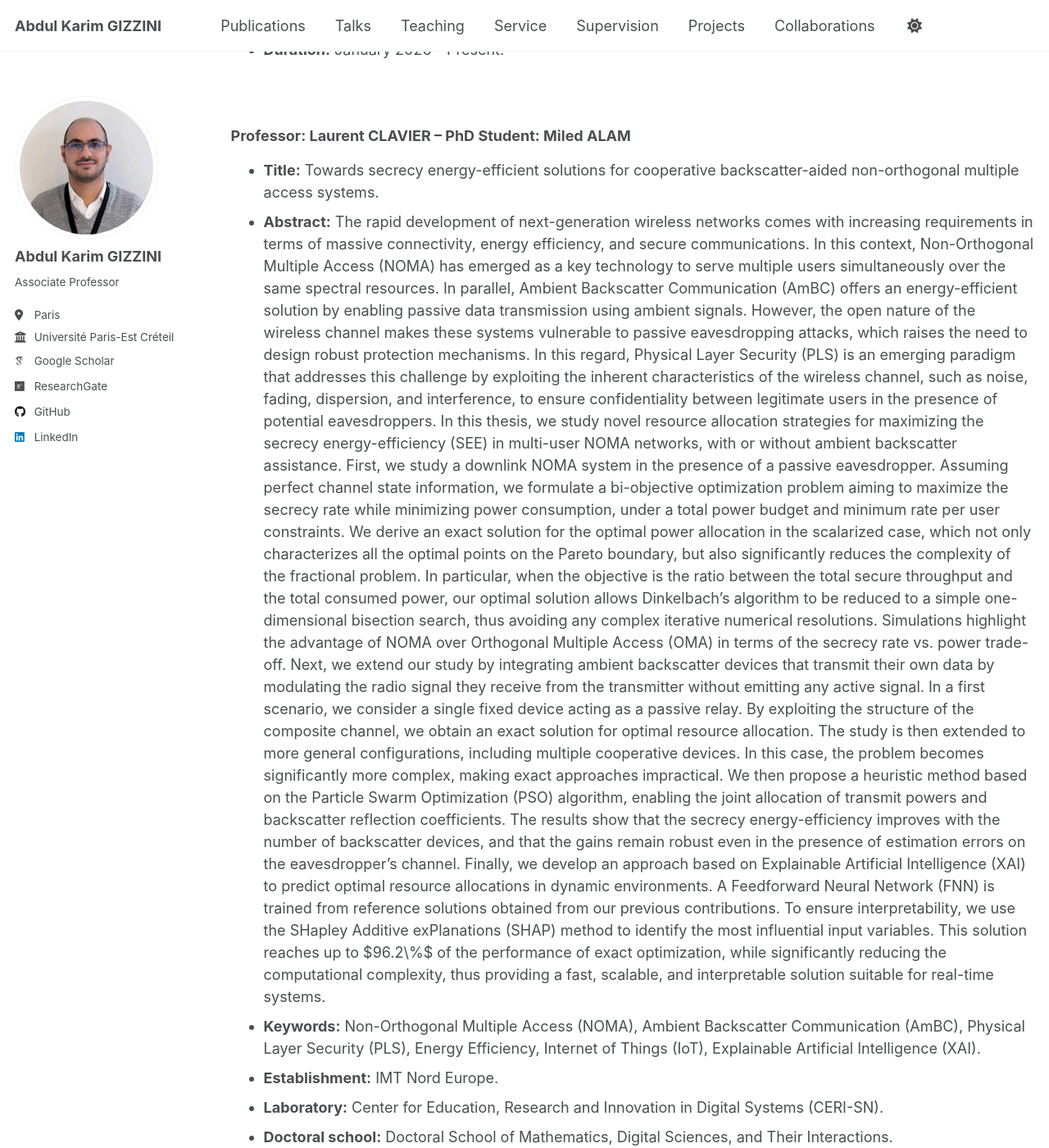
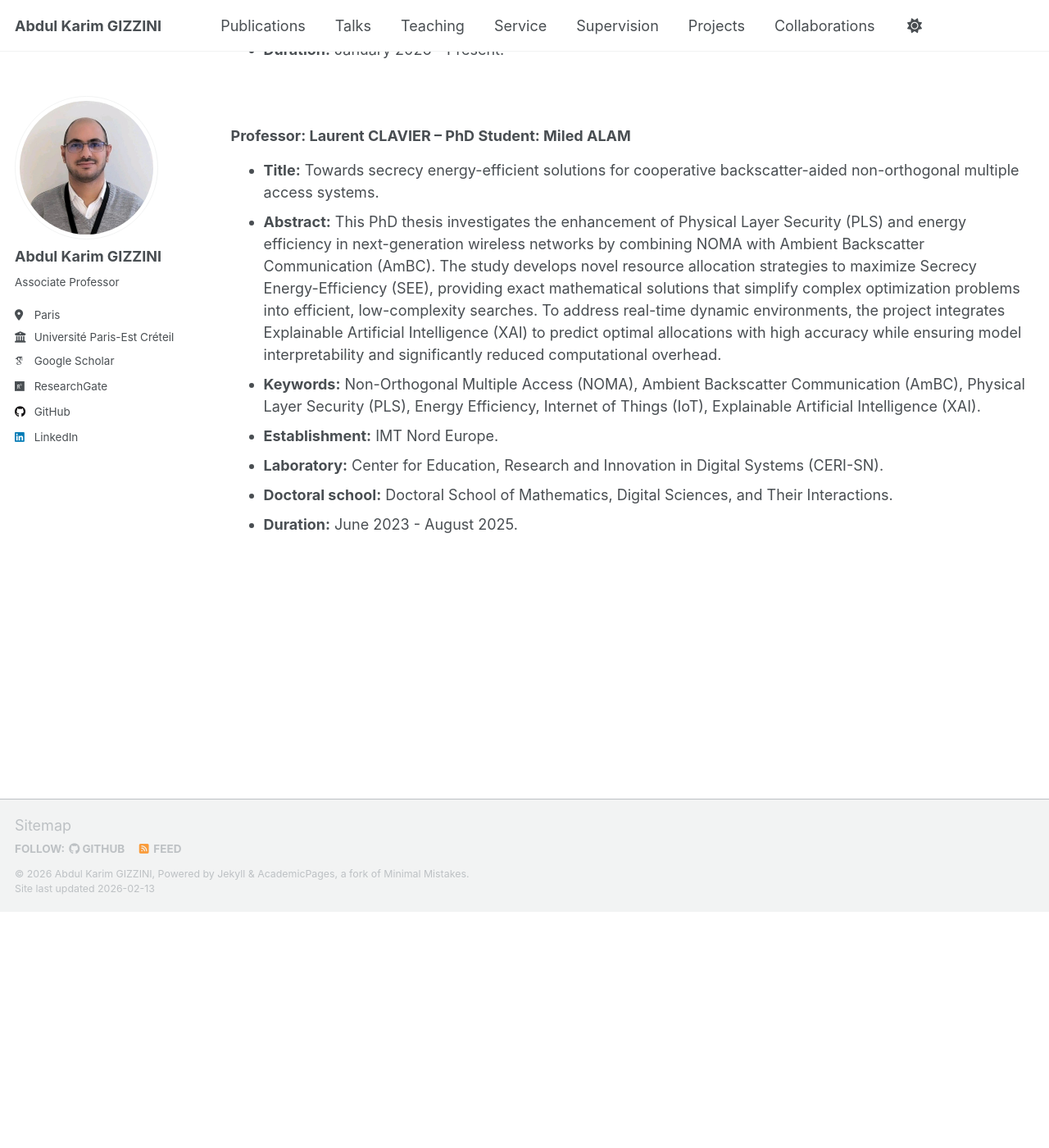
Before and after one commit to abdulkarimgizzini/abdulkarimgizzini-website, a Jekyll site: the page built from _pages/collaborations.md, in a window 1280 px wide and 1400 px high, scrolled down 605 px. Shown: the whole window at 82% size. Built offline with Jekyll 4.4.1, drawn with Linux system fonts in a browser that asks for light colours; some web fonts are replaced; a script that is not in the unit is left out; after the commit the page ends 1717 px from its top, so only the background shows below that.

Commit message:
Update collaborations.md

```diff
--- a/_pages/collaborations.md
+++ b/_pages/collaborations.md
@@ -26,12 +26,7 @@ author_profile: true
 ### Professor: Laurent CLAVIER -- PhD Student: Miled ALAM
 
 * **Title:** Towards secrecy energy-efficient solutions for cooperative backscatter-aided non-orthogonal multiple access systems.
-* **Abstract:** The rapid development of next-generation wireless networks comes with increasing requirements in terms of massive connectivity, energy efficiency, and secure communications. In this context, Non-Orthogonal Multiple Access (NOMA) has emerged as a key technology to serve multiple users simultaneously over the same spectral resources. In parallel, Ambient Backscatter Communication (AmBC) offers an energy-efficient solution by enabling passive data transmission using ambient signals. However, the open nature of the wireless channel makes these systems vulnerable to passive eavesdropping attacks, which raises the need to design robust protection  mechanisms.
-In this regard, Physical Layer Security (PLS) is an emerging paradigm that addresses this challenge by exploiting the inherent characteristics of the wireless channel, such as noise, fading, dispersion, and interference, to ensure confidentiality between legitimate users in the presence of potential eavesdroppers.
-In this thesis, we study novel resource allocation strategies for maximizing the secrecy energy-efficiency (SEE) in multi-user NOMA networks, with or without ambient backscatter assistance.
-First, we study a downlink NOMA system in the presence of a passive eavesdropper. Assuming perfect channel state information, we formulate a bi-objective optimization problem aiming to maximize the secrecy rate while minimizing power consumption, under a total power budget and minimum rate per user constraints. We derive an exact solution for the optimal power allocation in the scalarized case, which not only characterizes all the optimal points on the Pareto boundary, but also significantly reduces the complexity of the fractional problem. In particular, when the objective is the ratio between the total secure throughput and the total consumed power, our optimal solution allows Dinkelbach’s algorithm to be reduced to a simple one-dimensional bisection search, thus avoiding any complex iterative numerical resolutions. Simulations highlight the advantage of NOMA over Orthogonal Multiple Access (OMA) in terms of the secrecy rate vs. power trade-off.
-Next, we extend our study by integrating ambient backscatter devices that transmit their own data by modulating the radio signal they receive from the transmitter without emitting any active signal. In a first scenario, we consider a single fixed device acting as a passive relay. By exploiting the structure of the composite channel, we obtain an exact solution for optimal resource allocation. The study is then extended to more general configurations, including multiple cooperative devices. In this case, the problem becomes significantly more complex, making exact approaches impractical. We then propose a heuristic method based on the Particle Swarm Optimization (PSO) algorithm, enabling the joint allocation of transmit powers and backscatter reflection coefficients. The results show that the secrecy energy-efficiency improves with the number of backscatter devices, and that the gains remain robust even in the presence of estimation errors on the eavesdropper's channel.
-Finally, we develop an approach based on Explainable Artificial Intelligence (XAI) to predict optimal resource allocations in dynamic environments. A Feedforward Neural Network (FNN) is trained from reference solutions obtained from our previous contributions. To ensure interpretability, we use the SHapley Additive exPlanations (SHAP) method to identify the most influential input variables. This solution reaches up to $96.2\%$ of the performance of exact optimization, while significantly reducing the computational complexity, thus providing a fast, scalable, and interpretable solution suitable for real-time systems.
+* **Abstract:** This PhD thesis investigates the enhancement of Physical Layer Security (PLS) and energy efficiency in next-generation wireless networks by combining NOMA with Ambient Backscatter Communication (AmBC). The study develops novel resource allocation strategies to maximize Secrecy Energy-Efficiency (SEE), providing exact mathematical solutions that simplify complex optimization problems into efficient, low-complexity searches. To address real-time dynamic environments, the project integrates Explainable Artificial Intelligence (XAI) to predict optimal allocations with high accuracy while ensuring model interpretability and significantly reduced computational overhead.
 * **Keywords:** Non-Orthogonal Multiple Access (NOMA), Ambient Backscatter Communication (AmBC), Physical Layer Security (PLS), Energy Efficiency, Internet of Things (IoT), Explainable Artificial Intelligence (XAI).
 * **Establishment:**  IMT Nord Europe.
 * **Laboratory:**  Center for Education, Research and Innovation in Digital Systems (CERI-SN).
```
